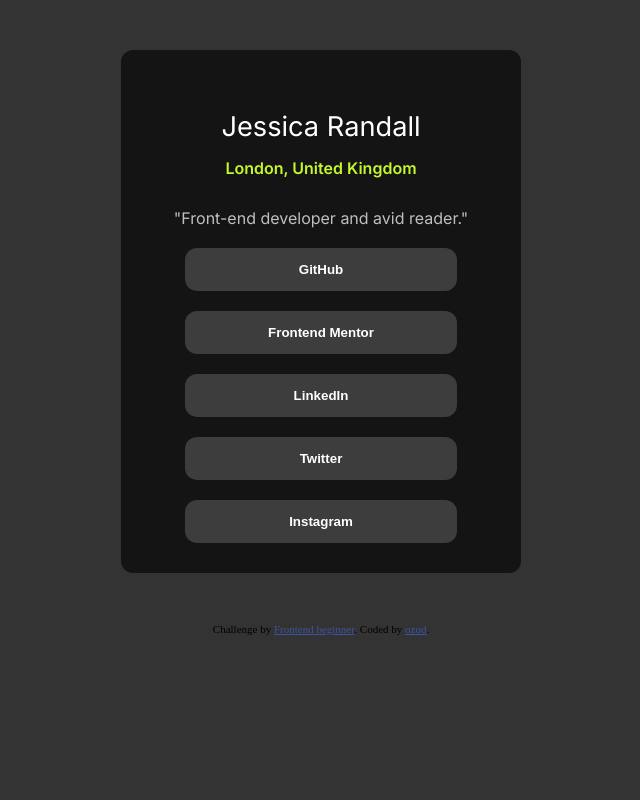
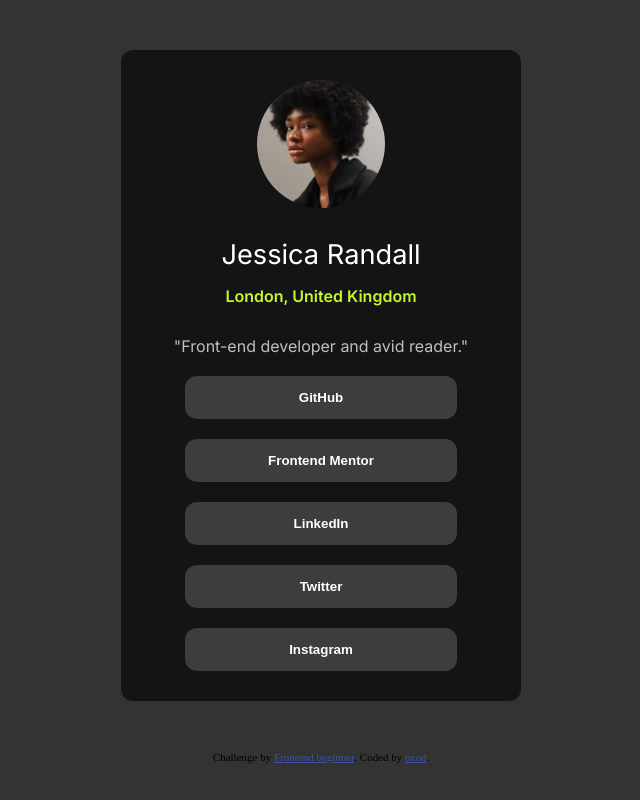
Before and after one commit to kayjuramen8-source/addsda, a plain HTML site: page index.html in a window 1280 px wide. Shown: the whole page, without its empty margins (319-959 px from the left). Drawn offline with Linux system fonts and the light colour scheme.

Commit message:
Update index.html

```diff
--- a/index.html
+++ b/index.html
@@ -27,7 +27,7 @@
 <body>
 
   <div class="container">
-    <img src="./assets/images/avatar-jessica.jpeg" alt="">
+    <img src="./avatar-jessica.jpeg" alt="">
     <div class="p">
       <h3>Jessica Randall</h3>
       <p>London, United Kingdom</p>
```
